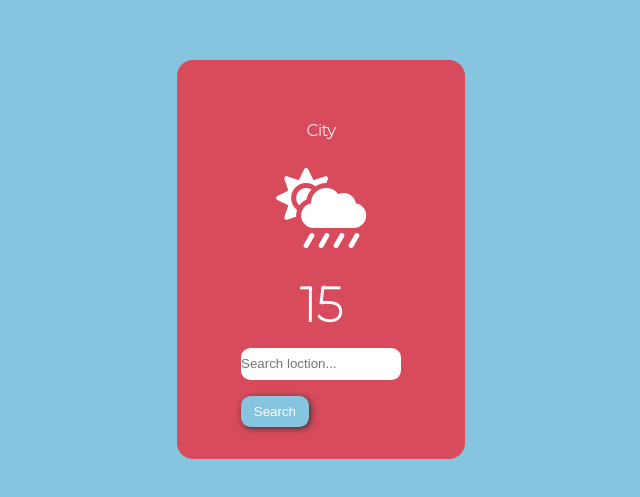
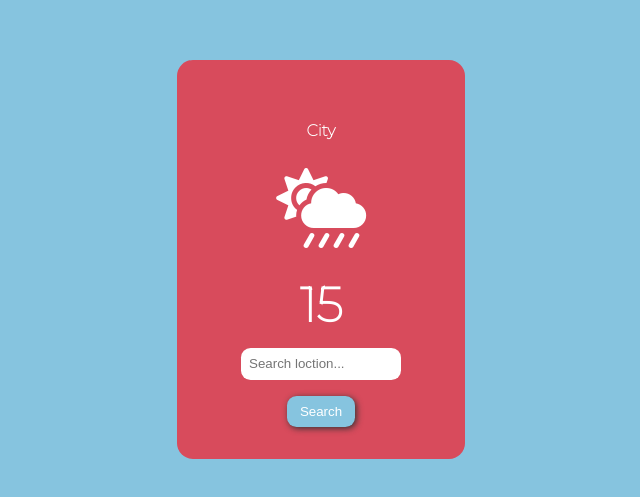
Before and after one commit to PetterFogel/weather-api, a plain HTML site: page index.html in a window 1280 px wide. Shown: the part 141-638 px from the top of the page, without its empty margins (319-959 px from the left). Drawn offline with Linux system fonts and the light colour scheme.

Commit message:
Adjusted layout.

```diff
--- a/style.css
+++ b/style.css
@@ -41,16 +41,20 @@ body {
 }
 
 .form-container {
+    display: flex;
+    flex-direction: column;
+    align-items: center;
 }
 
 #input-value {
     border-radius: 0.6rem;
     border: none;
     outline: none;
-    color: #ddd;
+    color: #333;
     height: 2rem;
     width: 10rem;
     margin-bottom: 1rem;
+    padding-left: 0.5rem;
 }
 
 .submit-btn {
```
